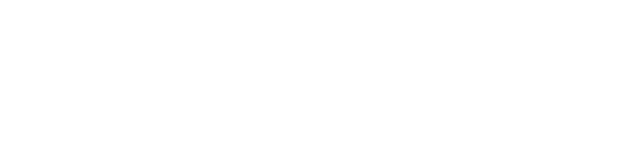
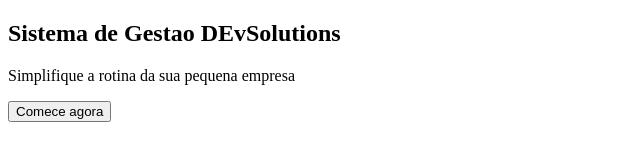
Before and after one commit to juliaquiles-gif/devsolution, a plain HTML site: page index.html in a window 1280 px wide. Shown: the whole page, without its empty margins (0-640 px from the left). Drawn offline with Linux system fonts and the light colour scheme.

Commit message:
Adicionado seção principal

```diff
--- a/index.html
+++ b/index.html
@@ -6,6 +6,10 @@
     <title>sistema de Gestao DevSolutions</title>
 </head>
 <body>
-
+    <section>
+        <h1>Sistema de Gestao DEvSolutions</h1>
+        <p>Simplifique a rotina da sua pequena empresa</p>
+        <button>Comece agora</button>
+    </section>
 </body>
 </html>
```
